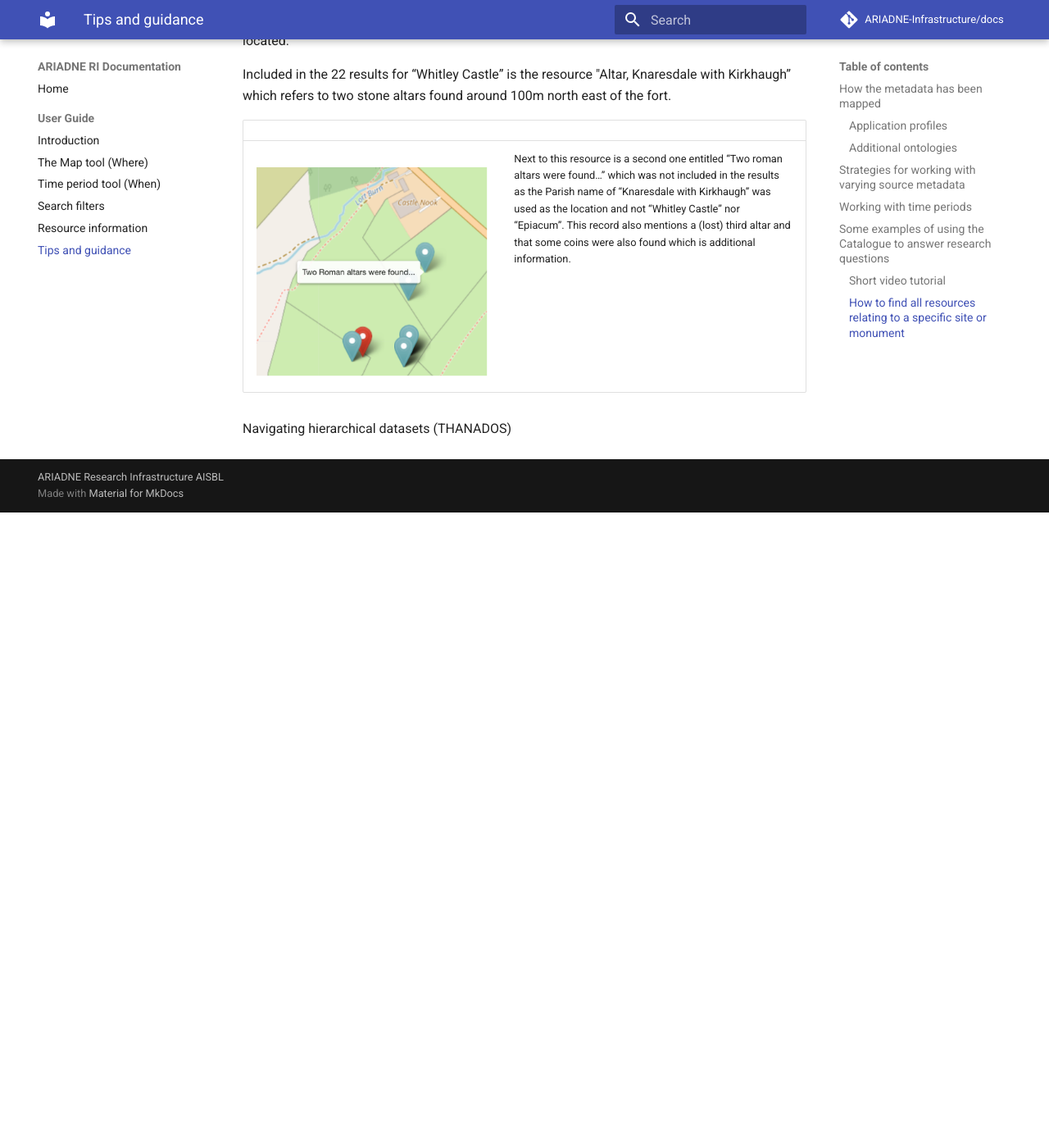
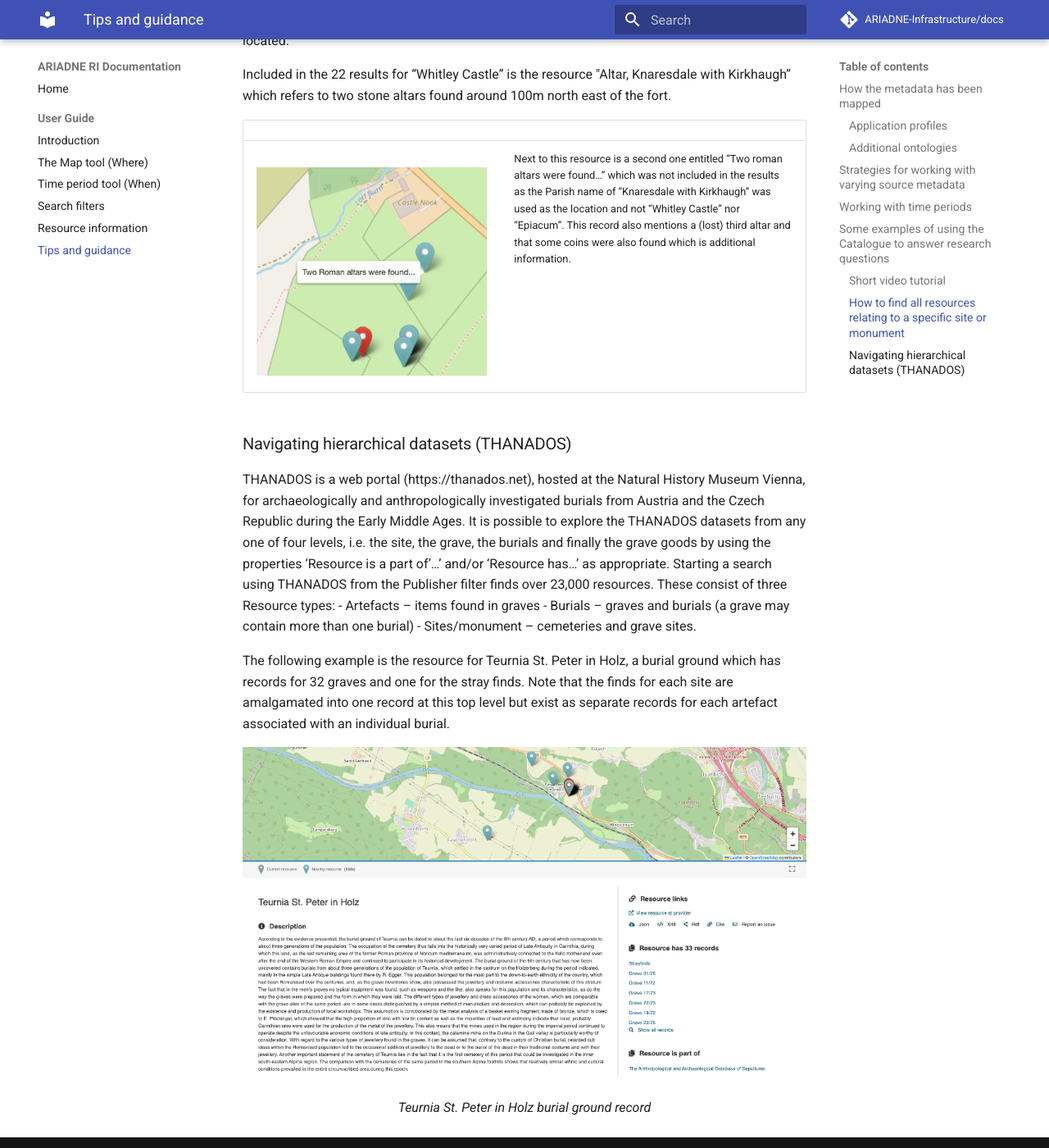
Before and after one commit to uoy-ads/hsds-data-catalogue-docs, an MkDocs documentation site: the page built from docs/Portal_User_Guide/Section-6_Tips_and_guidance.md, in a window 1280 px wide and 1400 px high, scrolled down 3902 px. Shown: the whole window at 82% size. Built offline with MkDocs 1.6.1 and Material for MkDocs 9.7.7, drawn with Linux system fonts in a browser that asks for light colours; comment, search, counter and statistics services are not loaded; before the commit the page ends 4527 px from its top, so only the background shows below that.

Commit message:
Update Section-6_Tips_and_guidance.md

```diff
--- a/docs/Portal_User_Guide/Section-6_Tips_and_guidance.md
+++ b/docs/Portal_User_Guide/Section-6_Tips_and_guidance.md
@@ -60,4 +60,14 @@
 |&nbsp;&nbsp;&nbsp;&nbsp;&nbsp;&nbsp;&nbsp;&nbsp;&nbsp;&nbsp;&nbsp;&nbsp;&nbsp;&nbsp;&nbsp;&nbsp;&nbsp;&nbsp;&nbsp;&nbsp;&nbsp;&nbsp;&nbsp;&nbsp;&nbsp;&nbsp;&nbsp;&nbsp;&nbsp;&nbsp;&nbsp;&nbsp;&nbsp;&nbsp;&nbsp;&nbsp;&nbsp;&nbsp;&nbsp;&nbsp;&nbsp;&nbsp;&nbsp;&nbsp;&nbsp;&nbsp;&nbsp;&nbsp;&nbsp;&nbsp;&nbsp;&nbsp;&nbsp;&nbsp;&nbsp;&nbsp;&nbsp;&nbsp;&nbsp;&nbsp;&nbsp;&nbsp;&nbsp;&nbsp;&nbsp;&nbsp;&nbsp;&nbsp;&nbsp;&nbsp;&nbsp;&nbsp;![Whitley Castle nearby resource - Roman altars](../assets/48-Epiacum_Roman_altars.png) | Next to this resource is a second one entitled “Two roman altars were found…” which was not included in the results as the Parish name of “Knaresdale with Kirkhaugh” was used as the location and not “Whitley Castle” nor “Epiacum”. This record also mentions a (lost) third altar and that some coins were also found which is additional information.|
 
 
-Navigating hierarchical datasets (THANADOS)
+### Navigating hierarchical datasets (THANADOS)
+
+THANADOS is a web portal (https://thanados.net), hosted at the Natural History Museum Vienna, for archaeologically and anthropologically investigated burials from Austria and the Czech Republic during the Early Middle Ages. It is possible to explore the THANADOS datasets from any one of four levels, i.e. the site, the grave, the burials and finally the grave goods by using the properties ‘Resource is a part of’…’ and/or ‘Resource has…’ as appropriate. Starting a search using THANADOS from the Publisher filter finds over 23,000 resources. These consist of three Resource types:
+-	Artefacts – items found in graves
+-	Burials – graves and burials (a grave may contain more than one burial)
+-	Sites/monument – cemeteries and grave sites.
+
+The following example is the resource for Teurnia St. Peter in Holz, a burial ground which has records for 32 graves and one for the stray finds. Note that the finds for each site are amalgamated into one record at this top level but exist as separate records for each artefact associated with an individual burial.
+
+![THANADOS Teurnia St. Peter in Holz map ](../assets/49-Thanados_map.png){width=800}
+<p align="center"><I>Teurnia St. Peter in Holz burial ground record</I></p>
```
